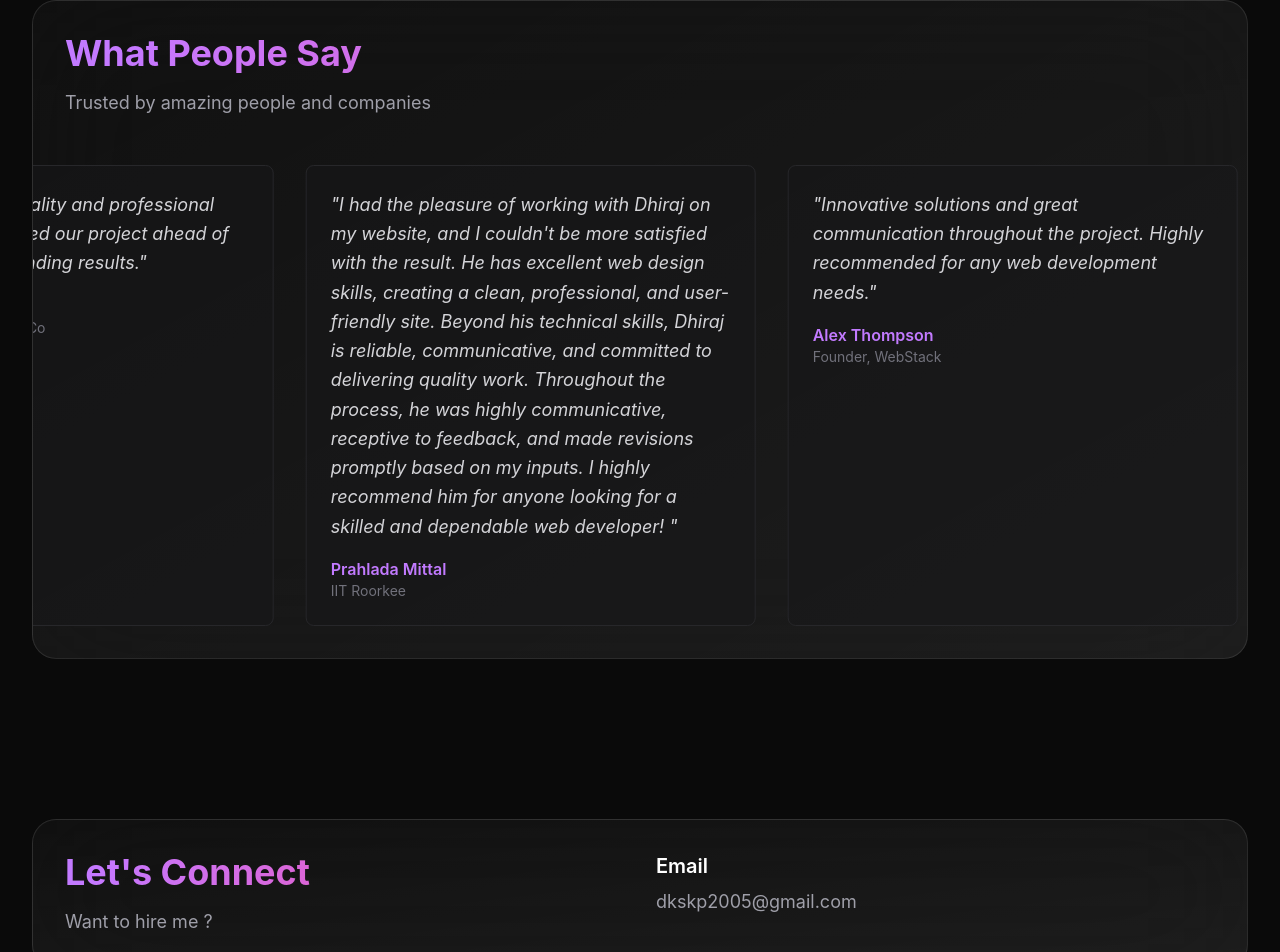
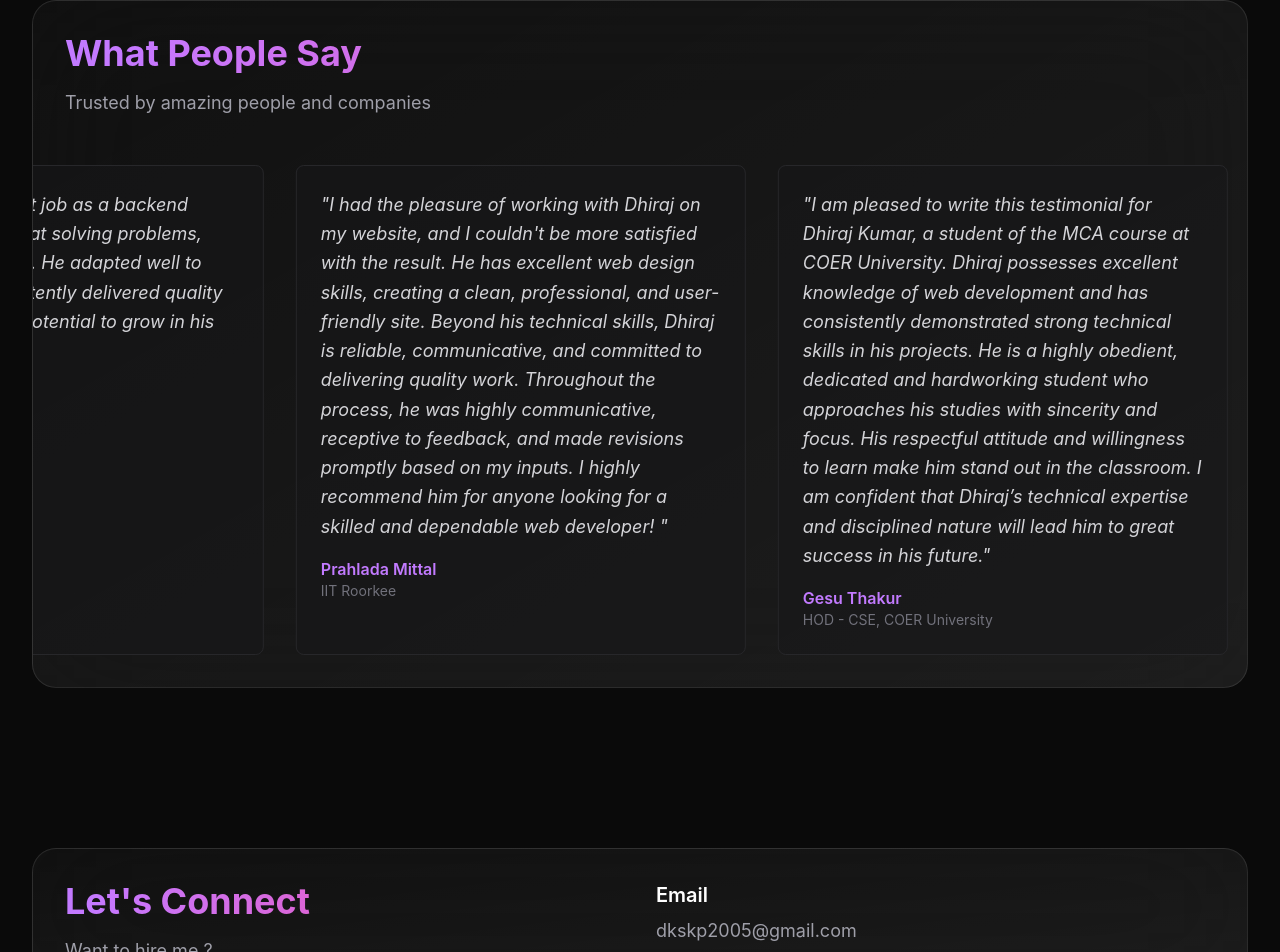
Before and after one commit to dhiraj2105/portfolio, a React (Vite) app: page / in a window 1280 px wide. Shown: the part 3282-4234 px from the top of the page. Built offline with nearby package versions, Linux system fonts and the light colour scheme.

Commit message:
testimonial updated

```diff
--- a/src/components/sections/Testimonials.jsx
+++ b/src/components/sections/Testimonials.jsx
@@ -6,15 +6,15 @@ import { useRef } from "react";
 const testimonials = [
   {
     id: 1,
-    text: "Working with them was an absolute pleasure. Their attention to detail and creative approach brought our vision to life perfectly.",
-    author: "Sarah Johnson",
-    role: "CEO, TechStart",
+    text: "Dhiraj is a talented and diligent computer science student. He possesses strong technical skills and a proactive approach to learning, especially in Full Stack Web Development. His contribution to building his college website showcased his ability to handle real-world projects efficiently. I highly recommend him.",
+    author: "Hemendra Shrama",
+    role: "Faculty, COER University",
   },
   {
     id: 2,
-    text: "Exceptional work quality and professional attitude. They delivered our project ahead of schedule with outstanding results.",
-    author: "Michael Chen",
-    role: "Product Manager, InnovateCo",
+    text: "Dhiraj did an excellent job as a backend intern—reliable, quick at solving problems, and great to work with. He adapted well to challenges and consistently delivered quality work. He has a lot of potential to grow in his career!",
+    author: "Shraddha Sarwade",
+    role: "Team Leader, To-Let Globe",
   },
   {
     id: 3,
@@ -24,9 +24,9 @@ const testimonials = [
   },
   {
     id: 4,
-    text: "Innovative solutions and great communication throughout the project. Highly recommended for any web development needs.",
-    author: "Alex Thompson",
-    role: "Founder, WebStack",
+    text: "I am pleased to write this testimonial for Dhiraj Kumar, a student of the MCA course at COER University. Dhiraj possesses excellent knowledge of web development and has consistently demonstrated strong technical skills in his projects. He is a highly obedient, dedicated and hardworking student who approaches his studies with sincerity and focus. His respectful attitude and willingness to learn make him stand out in the classroom. I am confident that Dhiraj’s technical expertise and disciplined nature will lead him to great success in his future.",
+    author: "Gesu Thakur",
+    role: "HOD - CSE, COER University",
   },
 ];
 
```
